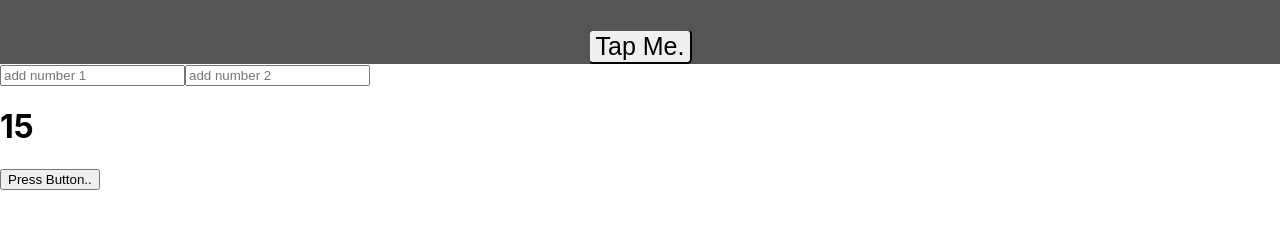
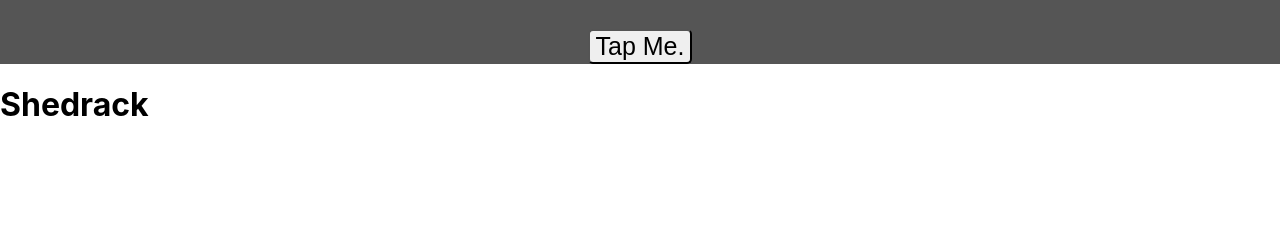
Before and after one commit to sheddy20/pitchbank, a React (Create React App) app: page / in a window 1280 px wide. Shown: the part 229-458 px from the top of the page. Built offline with nearby package versions, Linux system fonts and the light colour scheme; no server answers.

Commit message:
'changes'

```diff
--- a/src/components/About.jsx
+++ b/src/components/About.jsx
@@ -1,20 +1,14 @@
-import React, { useState } from 'react';
+import React from 'react'
 
-export default  function Body () {
-    function addNumbers(num1, num2) {
-        let sum = num1 + num2;
-        return sum;
+export default function About () {
+    var fullName = 'Abel Shedrack';
+    if (fullName) {
+        var firstName = fullName.split(' ')[1];
+        return <h1>{firstName}</h1>
     }
-    const number = addNumbers(10, 5);
-    const [setCounter] = useState(addNumbers(10, 10));
     return (
         <div>
-            <input  placeholder="add number 1" />
-            <input  placeholder="add number 2" />
-            <h1>{number}</h1>
-            <button onClick={()=> setCounter(addNumbers(10, 10))}>
-                Press Button..
-            </button>
+            <h1>h</h1>
         </div>
     );
 }
```
